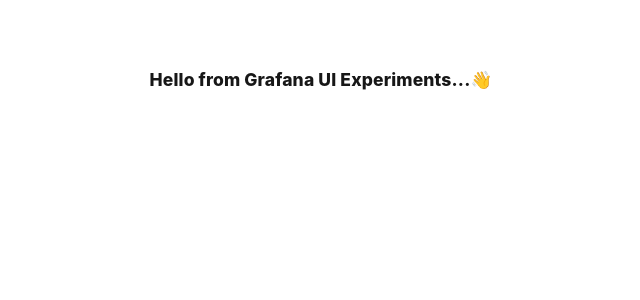
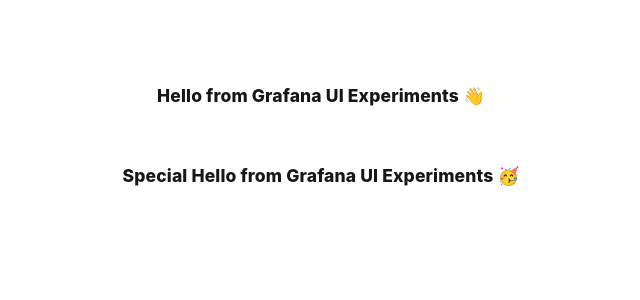
Before and after one commit to yesoreyeram/grafana-ui, a Next.js app: page / in a window 1280 px wide. Shown: the top 300 px of the page, without its empty margins (319-959 px from the left). Built offline with nearby package versions, Linux system fonts and the light colour scheme.

Commit message:
special-hello component

```diff
--- a/registry.json
+++ b/registry.json
@@ -7,10 +7,23 @@
       "name": "hello",
       "title": "Hello",
       "type": "registry:block",
-      "description": "A simple hello component.",
+      "description": "A simple hello component",
       "files": [
         {
-          "path": "src/ui/hello/hello.tsx",
+          "path": "src/components/hello/hello.tsx",
+          "type": "registry:component"
+        }
+      ]
+    },
+    {
+      "name": "special-hello",
+      "title": "SpecialHello",
+      "type": "registry:block",
+      "description": "A special hello component",
+      "registryDependencies": ["hello"],
+      "files": [
+        {
+          "path": "src/components/special-hello/special-hello.tsx",
           "type": "registry:component"
         }
       ]
--- a/src/app/page.tsx
+++ b/src/app/page.tsx
@@ -1,10 +1,15 @@
 import React from "react";
-import { Hello } from "@/ui/hello/hello";
+import { Hello } from "@/components/hello/hello";
+import { SpecialHello } from "@/components/special-hello/special-hello";
 
 export default function Home() {
   return (
     <div className="font-sans grid grid-rows-[20px_1fr_20px] items-center justify-items-center min-h-screen p-8 pb-20 gap-16 sm:p-20 font-extrabold text-xl">
-      <Hello message="Grafana UI Experiments" />
+      <div className="items-center justify-items-center p-8 pb-20 gap-16 sm:p-20 font-extrabold text-xl mt-32">
+        <Hello message="Grafana UI Experiments" />
+        <div className="my-16" />
+        <SpecialHello message="Grafana UI Experiments" />
+      </div>
     </div>
   );
 }
--- /dev/null
+++ b/src/components/hello/hello.tsx
@@ -0,0 +1,19 @@
+import React, { PropsWithChildren, ReactElement } from "react";
+
+type Props = {
+  message: string;
+  greeting?: string;
+  emoji?: string;
+};
+
+export const Hello: (props: PropsWithChildren<Props>) => ReactElement = ({
+  message,
+  greeting = "Hello",
+  emoji = "👋",
+}) => {
+  return (
+    <div>
+      {greeting} from {message}&nbsp;{emoji}
+    </div>
+  );
+};
--- /dev/null
+++ b/src/components/special-hello/special-hello.tsx
@@ -0,0 +1,10 @@
+import React, { PropsWithChildren, ReactElement } from "react";
+import { Hello } from "@/components/hello/hello";
+
+type Props = { message: string };
+
+export const SpecialHello: (
+  props: PropsWithChildren<Props>
+) => ReactElement = ({ message }) => {
+  return <Hello message={message} emoji="🥳" greeting="Special Hello" />;
+};
--- a/src/ui/hello/hello.tsx
+++ /dev/null
@@ -1,10 +0,0 @@
-import React from "react";
-
-type Props = (
-  props: React.PropsWithChildren<{ message: string }>
-) => React.ReactElement;
-
-export const Hello: Props = (props) => {
-  const { message } = props;
-  return <div>Hello from {message}...👋</div>;
-};
```
